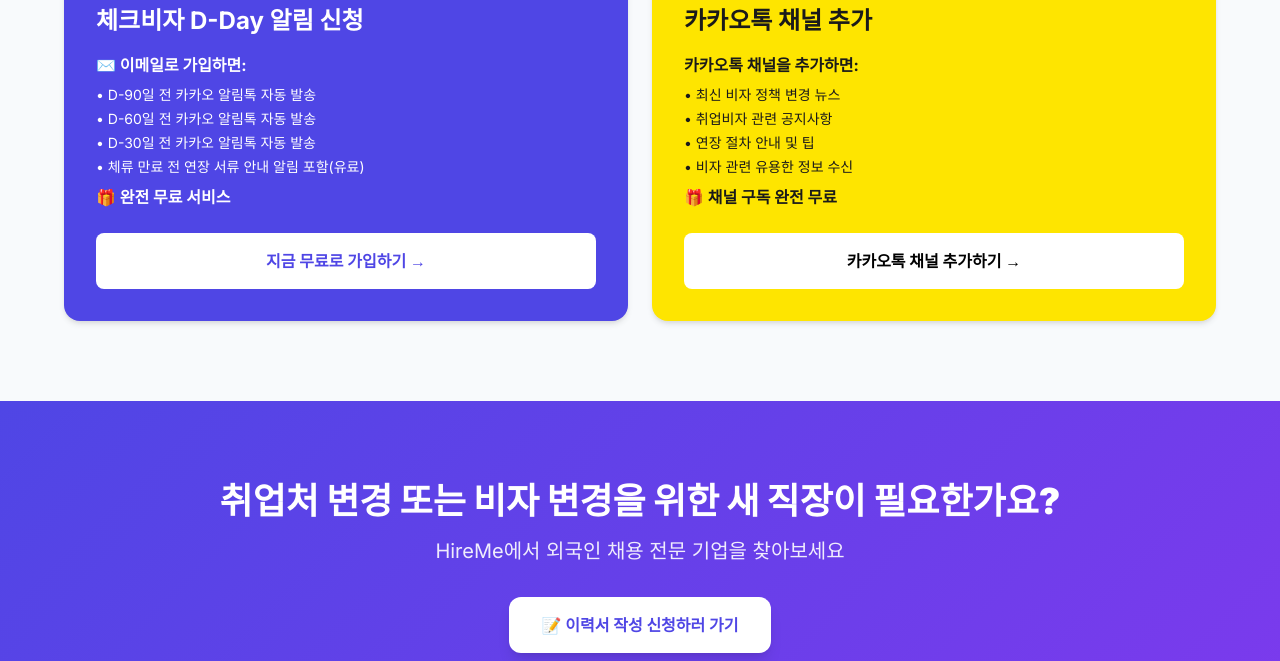
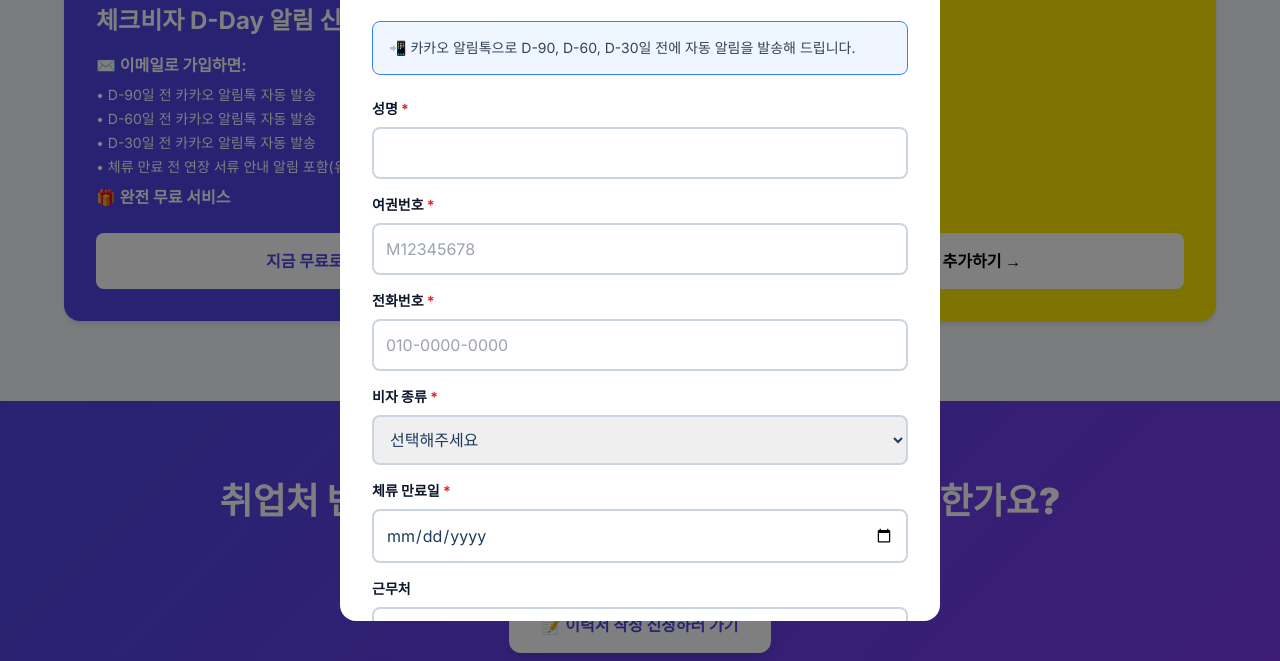
Before and after one commit to hiremekr/checkvisa, a website: page index.html in a window 1280 px wide. Both pictures are taken after a click on the button "지금 무료로 가입하기 →". Shown: the part 1669-2330 px from the top of the page. Drawn offline with nearby package versions, Linux system fonts and the light colour scheme.

Commit message:
improve: allow alert signup without using calculator
Changes:
1. Remove alert requirement when opening signup modal
   - Before: Must use calculator first (shows alert if no data)
   - After: Can open modal anytime (calculator optional)

2. Auto-fill logic update:
   - If calculator used: Auto-fill visa type and expiry date
   - If not used: Show empty fields for manual input

3. Change visa type field in modal:
   - Before: readonly text input (only auto-filled)
   - After: full select dropdown (can manually select)
   - Same options as calculator visa selector

Benefits:
✅ More flexible user experience
✅ Lower signup barrier
✅ Users can signup without calculator
✅ Calculator users still get auto-fill convenience
✅ Increased conversion rate

```diff
--- a/index.html
+++ b/index.html
@@ -461,7 +461,51 @@
 
                     <div>
                         <label class="block text-sm font-bold text-slate-900 mb-2">비자 종류 <span class="text-red-600">*</span></label>
-                        <input type="text" id="modal-visa-type" name="visa_type" required readonly class="w-full p-3 border-2 border-slate-300 rounded-lg bg-slate-50">
+                        <select id="modal-visa-type" name="visa_type" required class="w-full p-3 border-2 border-slate-300 rounded-lg focus:border-indigo-600 focus:outline-none">
+                            <option value="">선택해주세요</option>
+                            <optgroup label="취업비자">
+                                <option value="E-1">E-1 (교수)</option>
+                                <option value="E-2">E-2 (회화지도)</option>
+                                <option value="E-3">E-3 (연구)</option>
+                                <option value="E-4">E-4 (기술지도)</option>
+                                <option value="E-5">E-5 (전문직업)</option>
+                                <option value="E-6">E-6 (예술흥행)</option>
+                                <option value="E-7">E-7 (특정활동)</option>
+                                <option value="E-8">E-8 (계절근로)</option>
+                                <option value="E-9">E-9 (비전문취업)</option>
+                                <option value="E-10">E-10 (선원취업)</option>
+                            </optgroup>
+                            <optgroup label="거주/결혼">
+                                <option value="F-1">F-1 (방문동거)</option>
+                                <option value="F-2">F-2 (거주)</option>
+                                <option value="F-3">F-3 (동반)</option>
+                                <option value="F-4">F-4 (재외동포)</option>
+                                <option value="F-5">F-5 (영주)</option>
+                                <option value="F-6">F-6 (결혼이민)</option>
+                            </optgroup>
+                            <optgroup label="방문/관광">
+                                <option value="B-1">B-1 (사증면제)</option>
+                                <option value="B-2">B-2 (관광통과)</option>
+                                <option value="C-3">C-3 (단기방문)</option>
+                            </optgroup>
+                            <optgroup label="유학">
+                                <option value="D-2">D-2 (유학)</option>
+                                <option value="D-4">D-4 (일반연수)</option>
+                            </optgroup>
+                            <optgroup label="기타">
+                                <option value="D-1">D-1 (문화예술)</option>
+                                <option value="D-3">D-3 (기업투자)</option>
+                                <option value="D-5">D-5 (취재)</option>
+                                <option value="D-6">D-6 (종교)</option>
+                                <option value="D-7">D-7 (주재)</option>
+                                <option value="D-8">D-8 (기업투자)</option>
+                                <option value="D-9">D-9 (무역경영)</option>
+                                <option value="D-10">D-10 (구직)</option>
+                                <option value="G-1">G-1 (기타)</option>
+                                <option value="H-1">H-1 (관광취업)</option>
+                                <option value="H-2">H-2 (방문취업)</option>
+                            </optgroup>
+                        </select>
                     </div>
 
                     <div>
@@ -835,14 +879,13 @@
             const visaType = document.getElementById('visa-type').value;
             const expiryDate = document.getElementById('expiry-date').value;
 
-            if (!visaType || !expiryDate) {
-                alert('먼저 비자 종류와 만료일을 입력한 후 D-Day를 계산해주세요.');
-                return;
+            // 계산기를 사용했으면 자동 입력, 아니면 빈 값
+            if (visaType) {
+                document.getElementById('modal-visa-type').value = visaType;
             }
-
-            // 모달 필드에 자동 입력
-            document.getElementById('modal-visa-type').value = visaType;
-            document.getElementById('modal-expiry-date').value = expiryDate;
+            if (expiryDate) {
+                document.getElementById('modal-expiry-date').value = expiryDate;
+            }
 
             modalOverlay.classList.add('active');
         });
```
